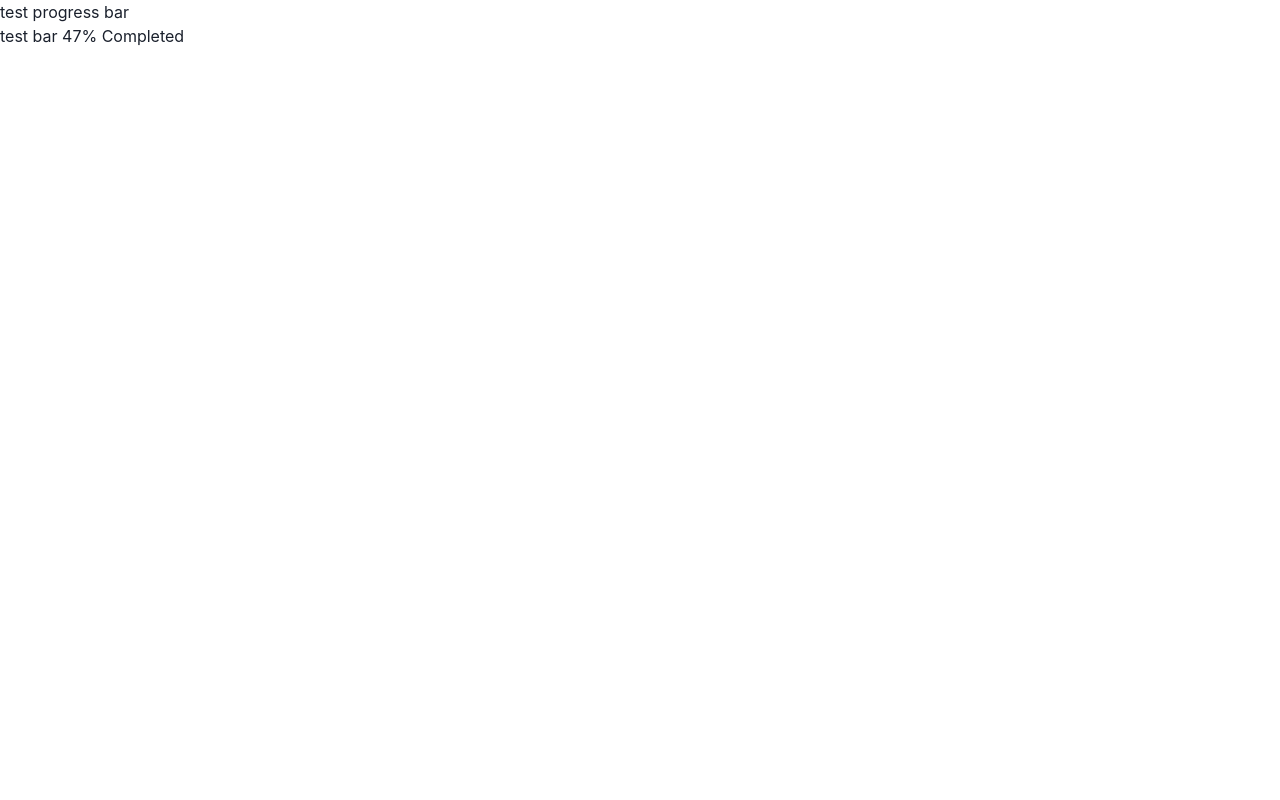
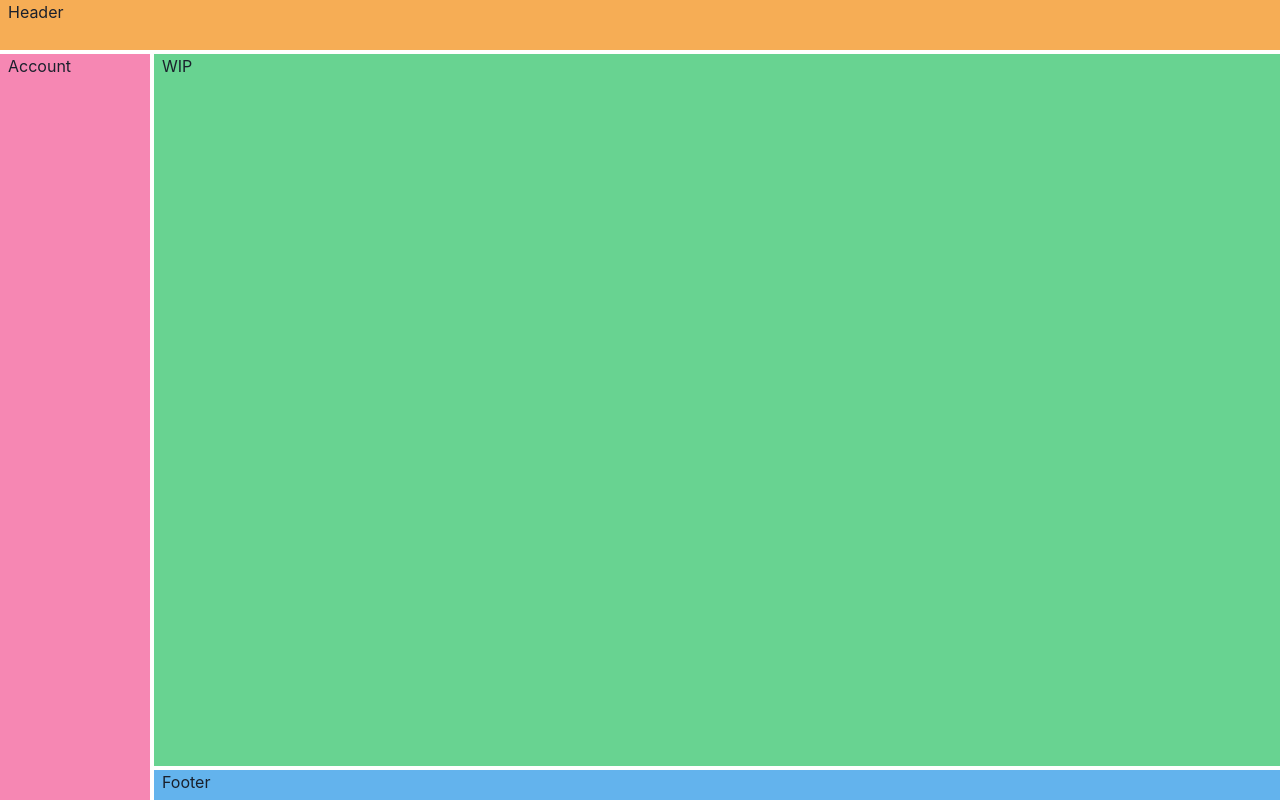
Before and after one commit to clagiordano/gw2-progress, a Next.js app: page /progress in a window 1280 px wide. Built offline with nearby package versions, Linux system fonts and the light colour scheme.

Commit message:
Add test layout

```diff
--- a/app/layout.tsx
+++ b/app/layout.tsx
@@ -1,16 +1,39 @@
-import { fonts } from './fonts'
-import { Providers } from './providers'
+'use client';
+import { fonts } from './fonts';
+import { Providers } from './providers';
+import { Grid, GridItem, Link } from '@chakra-ui/react';
 
-export default function RootLayout({
-  children,
-}: {
-  children: React.ReactNode,
-}) {
-  return (
-    <html lang='en' className={fonts.rubik.variable}>
-      <body>
-        <Providers>{children}</Providers>
-      </body>
-    </html>
-  )
+export default function RootLayout({ children }: { children: React.ReactNode }) {
+	return (
+		<html lang="en" className={fonts.rubik.variable}>
+			<body>
+				<Providers>
+					<Grid
+						templateAreas={`"header header"
+                  "nav main"
+                  "nav footer"`}
+						gridTemplateRows={'50px 1fr 30px'}
+						gridTemplateColumns={'150px 1fr'}
+						h="100vh"
+						gap="1"
+						// color="blackAlpha.700"
+						// fontWeight="bold"
+					>
+						<GridItem pl="2" bg="orange.300" area={'header'}>
+							Header
+						</GridItem>
+						<GridItem pl="2" bg="pink.300" area={'nav'}>
+							<Link href="/account">Account</Link>
+						</GridItem>
+						<GridItem pl="2" bg="green.300" area={'main'}>
+							{children}
+						</GridItem>
+						<GridItem pl="2" bg="blue.300" area={'footer'}>
+							Footer
+						</GridItem>
+					</Grid>
+				</Providers>
+			</body>
+		</html>
+	);
 }
--- a/app/progress/page.tsx
+++ b/app/progress/page.tsx
@@ -1,12 +1,5 @@
 'use client';
-import ProgressBar from '@/components/ProgressBar';
-import { useState, useEffect } from 'react';
 
-export default function Test() {
-	return (
-		<div>
-			<h1>test progress bar</h1>
-			<ProgressBar percentage={47} label='test bar'/>
-		</div>
-	);
+export default function Page() {
+	return <div>WIP</div>;
 }
```
Also changed, not shown: app/page.tsx (+4 -7 lines).
